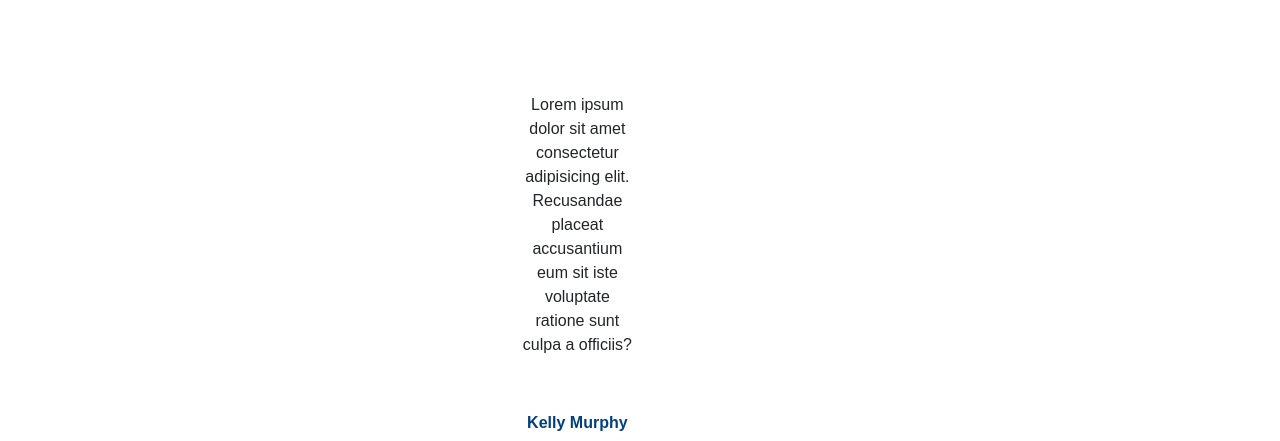
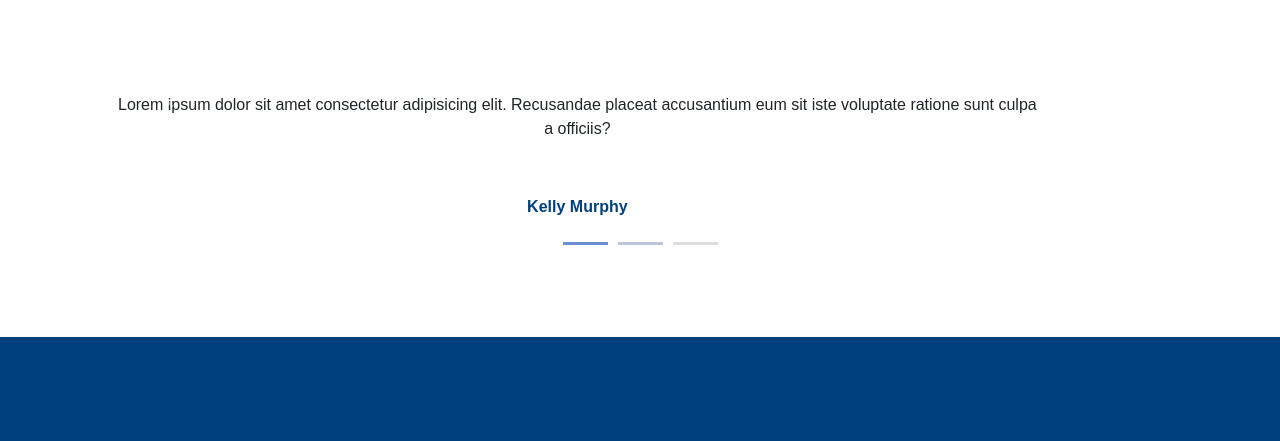
Before and after one commit to AliHaiderShahid1234/Skytouch-Express-Global, a plain HTML site: page index.html in a window 1280 px wide. Shown: the part 3763-4204 px from the top of the page. Drawn offline with nearby package versions, Linux system fonts and the light colour scheme.

Commit message:
Carousel fixes

```diff
--- a/index.html
+++ b/index.html
@@ -272,7 +272,7 @@
                 d="M7.066 4.76A1.665 1.665 0 0 0 4 5.668a1.667 1.667 0 0 0 2.561 1.406c-.131.389-.375.804-.777 1.22a.417.417 0 1 0 .6.58c1.486-1.54 1.293-3.214.682-4.112zm4 0A1.665 1.665 0 0 0 8 5.668a1.667 1.667 0 0 0 2.561 1.406c-.131.389-.375.804-.777 1.22a.417.417 0 1 0 .6.58c1.486-1.54 1.293-3.214.682-4.112z" />
             </svg>
           </div>
-          <p class="py-2 mt-4 pt-4">Lorem ipsum dolor sit amet consectetur adipisicing elit. Recusandae placeat accusantium eum sit iste voluptate ratione sunt culpa a officiis?</p>
+          <p class="py-2 mt-4 pt-4 px-5 mx-5">Lorem ipsum dolor sit amet consectetur adipisicing elit. Recusandae placeat accusantium eum sit iste voluptate ratione sunt culpa a officiis?</p>
           <h6 class="pb-3 mt-4 pt-4 px-3 mx-3"><strong>Kelly Murphy</strong></h6>
         </div>
 
@@ -287,7 +287,7 @@
                 d="M7.066 4.76A1.665 1.665 0 0 0 4 5.668a1.667 1.667 0 0 0 2.561 1.406c-.131.389-.375.804-.777 1.22a.417.417 0 1 0 .6.58c1.486-1.54 1.293-3.214.682-4.112zm4 0A1.665 1.665 0 0 0 8 5.668a1.667 1.667 0 0 0 2.561 1.406c-.131.389-.375.804-.777 1.22a.417.417 0 1 0 .6.58c1.486-1.54 1.293-3.214.682-4.112z" />
             </svg>
           </div>
-          <p class="py-2 mt-4 pt-4">Lorem ipsum dolor, sit amet consectetur adipisicing elit. Doloribus rem sunt quidem dolore blanditiis, recusandae ipsum similique dignissimos consequatur!</p>
+          <p class="py-2 mt-4 pt-4 px-5 mx-5">Lorem ipsum dolor, sit amet consectetur adipisicing elit. Doloribus rem sunt quidem dolore blanditiis, recusandae ipsum similique dignissimos consequatur!</p>
           <h6 class="pb-3 mt-4 pt-4 px-3 mx-3"><strong>Michael Smith</strong></h6>
         </div>
 
@@ -302,7 +302,7 @@
                 d="M7.066 4.76A1.665 1.665 0 0 0 4 5.668a1.667 1.667 0 0 0 2.561 1.406c-.131.389-.375.804-.777 1.22a.417.417 0 1 0 .6.58c1.486-1.54 1.293-3.214.682-4.112zm4 0A1.665 1.665 0 0 0 8 5.668a1.667 1.667 0 0 0 2.561 1.406c-.131.389-.375.804-.777 1.22a.417.417 0 1 0 .6.58c1.486-1.54 1.293-3.214.682-4.112z" />
             </svg>
           </div>
-          <p class="py-2 mt-4 pt-4">Lorem ipsum dolor sit amet, consectetur adipisicing elit. Tempora blanditiis iure veniam. Quis quibusdam et adipisci quas accusantium saepe recusandae?</p>
+          <p class="py-2 mt-4 pt-4 px-5 mx-5">Lorem ipsum dolor sit amet, consectetur adipisicing elit. Tempora blanditiis iure veniam. Quis quibusdam et adipisci quas accusantium saepe recusandae?</p>
           <h6 class="pb-3 mt-4 pt-4 px-3 mx-3"><strong>Emily Johnson</strong></h6>
         </div>
       </div>
--- a/static/css/style.css
+++ b/static/css/style.css
@@ -21,11 +21,6 @@ a:hover, a:focus {
   color: inherit;
 }
 
-
-.testimonials p {
-  padding-left: 500px;
-  padding-right: 500px;
-}
 
 .testimonials h6 {
   color: #004080;
@@ -585,6 +580,15 @@ footer img {
   transition: background-color 0.3s ease-in-out;
 }
 
-.carousel-indicators .active {
+.carousel-indicators [data-bs-target].active {
   background-color: rgba(23, 83, 195, 0.784);
 }
+
+.carousel-indicators [data-bs-target] {
+  width: 45px;
+  height: 3px;
+  background-color: #ddd;
+  margin: 0 5px;
+  transition: background-color 0.3s ease-in-out;
+  opacity: 1;
+}
```
